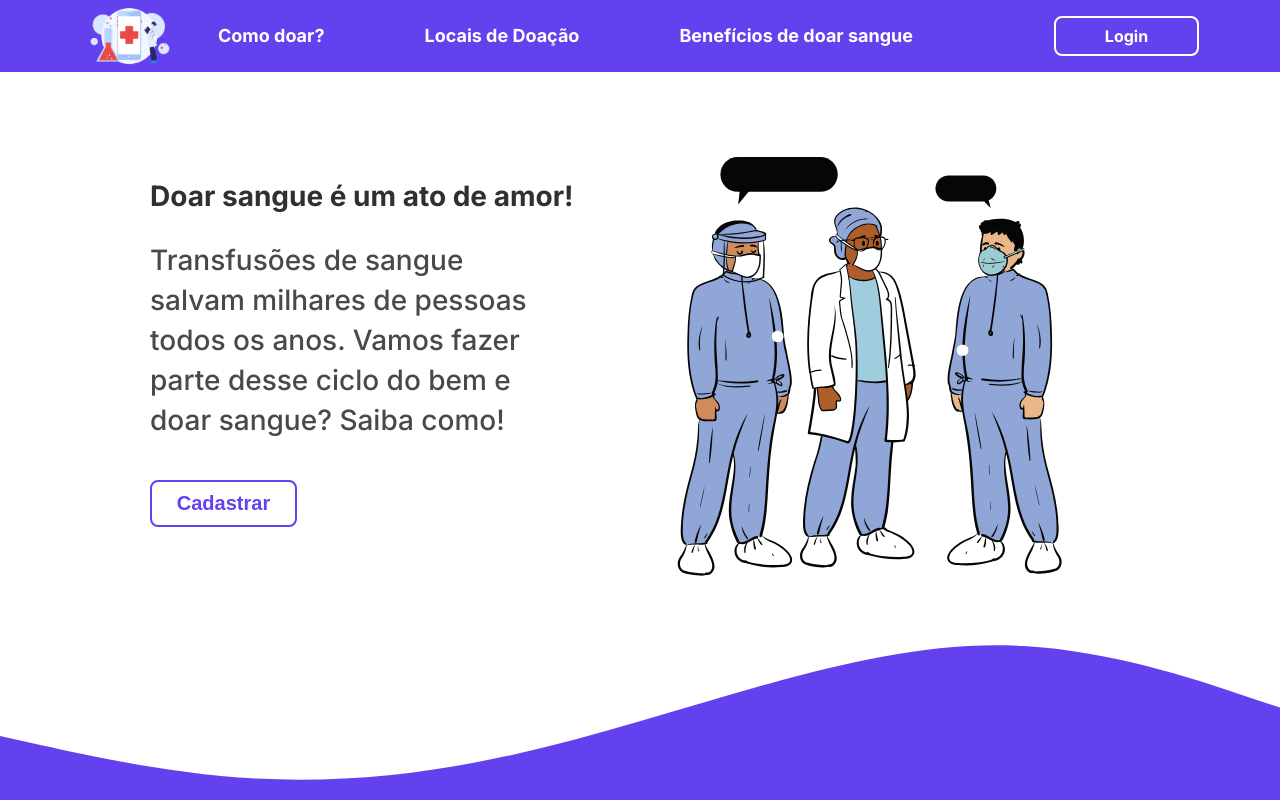
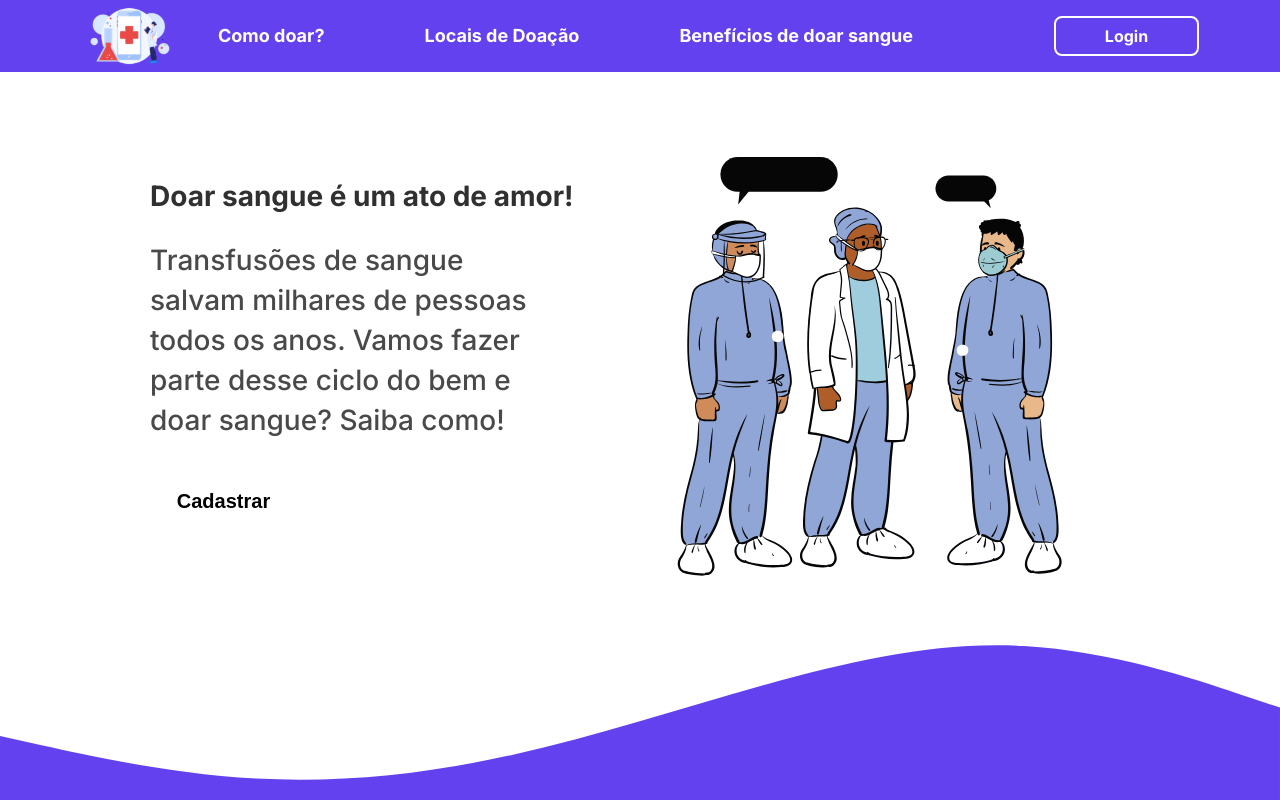
Before and after one commit to viniciusOLN/blood_bank, a React (Vite) app: page / in a window 1280 px wide. Shown: the top 800 px of the page. Built offline with nearby package versions, Linux system fonts and the light colour scheme.

Commit message:
adding theme to button

```diff
--- a/src/components/button/styled.js
+++ b/src/components/button/styled.js
@@ -3,8 +3,8 @@ import styled from 'styled-components'
 const Button = styled.button`
   width: 100%;
   background-color: transparent;
-  border: 2px solid var(--primary-color);
-  color: var(--primary-color);
+  border: 2px solid ${(props) => props.theme === 'default' ? 'var(--primary-color)' : 'var(--button-white)'};
+  color: ${(props) => props.theme === 'default' ? 'var(--primary-color)' : 'var(--button-white)'};
   padding: 10px;
   font-weight: bold;
   font-size: 20px;
@@ -13,8 +13,8 @@ const Button = styled.button`
   cursor: pointer;
 
   &:hover{
-    background-color: var(--primary-color);
-    color: var(--background-white-color);
+    background-color: ${(props) => props.theme === 'default' ? 'var(--primary-color)' : 'var(--button-white)'};
+    color: ${(props) => props.theme === 'default' ? 'var(--background-white-color)' : 'var(--primary-color)'}
   }
 `
 
```
